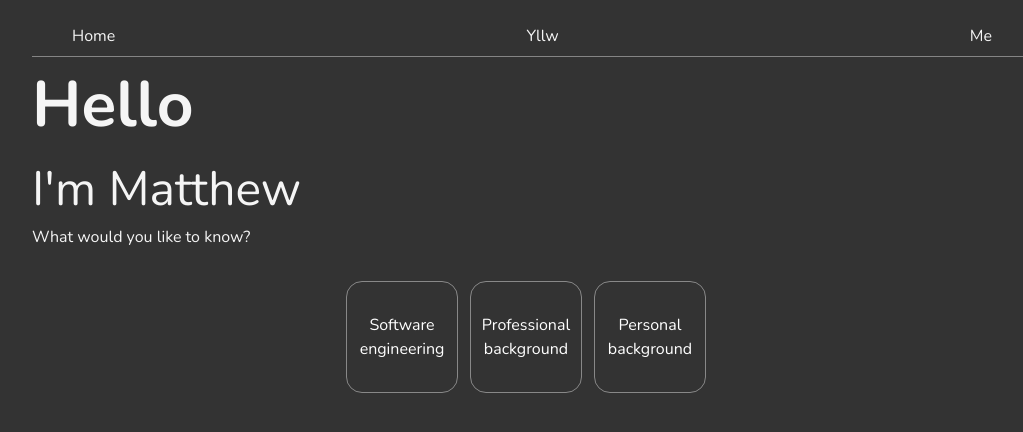
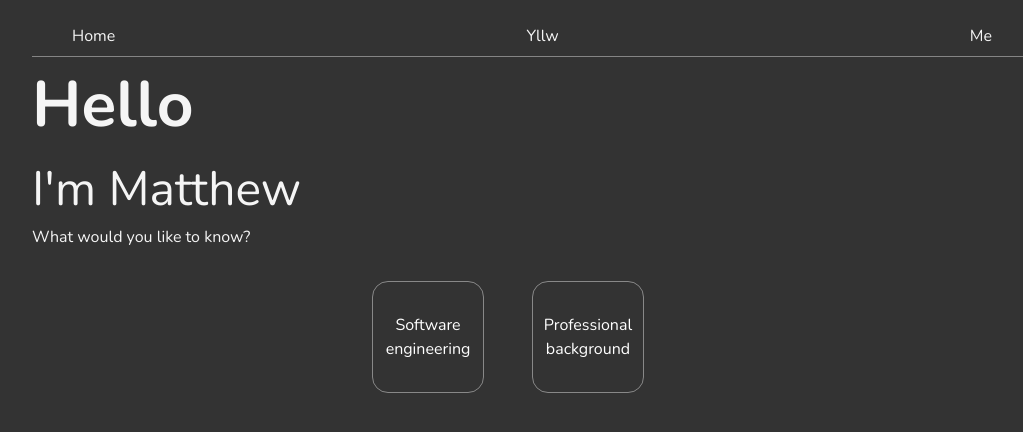
Before and after one commit to mbaxendale22/personal_page, a React (Vite) app: page /me in a window 1280 px wide. Shown: the top 432 px of the page, without its empty margins (108-1131 px from the left). Built offline with nearby package versions, Linux system fonts and the light colour scheme.

Commit message:
remove personal

```diff
--- a/src/pages/intro/IntroPage.tsx
+++ b/src/pages/intro/IntroPage.tsx
@@ -66,21 +66,6 @@ function IntroPage() {
                             Professional background
                         </p>
                     </div>
-                    <div
-                        style={styles.gridCell}
-                        onClick={() => handlePress('personal')}
-                    >
-                        <p
-                            style={{
-                                color:
-                                    displayType === 'personal'
-                                        ? kColors.accent
-                                        : 'white',
-                            }}
-                        >
-                            Personal background
-                        </p>
-                    </div>
 
                     <section>{displayContent()}</section>
                 </section>
@@ -110,7 +95,7 @@ const styles: Record<string, CSSProperties> = {
         display: 'flex',
         paddingTop: 32,
         paddingBottom: 16,
-        gap: 12,
+        gap: 48,
         justifyContent: 'center',
         flexWrap: 'wrap',
     },
```
